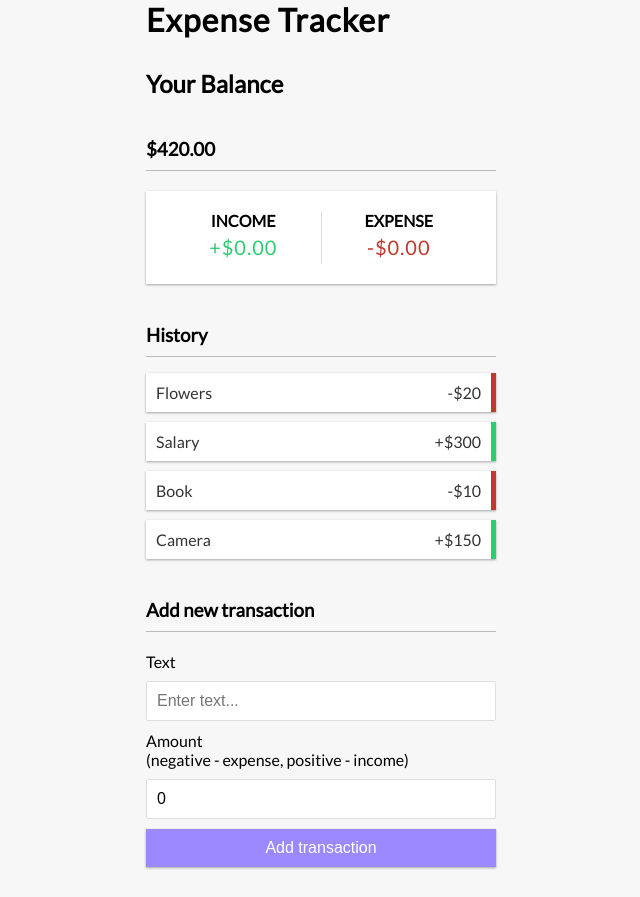
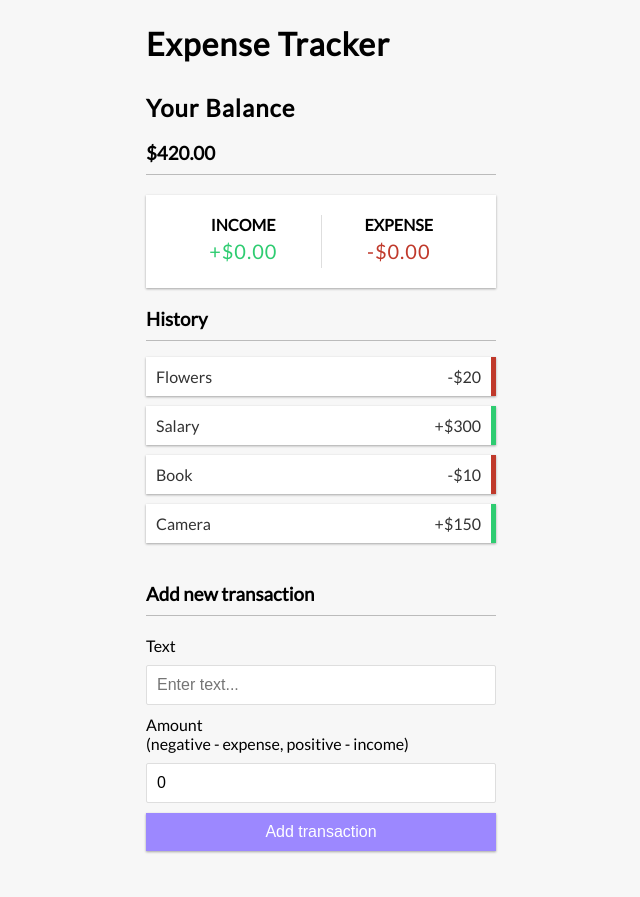
Before and after one commit to gerhynes/expense-tracker-react, a React (Create React App) app: page / in a window 1280 px wide. Shown: the whole page, without its empty margins (319-959 px from the left). Built offline with nearby package versions, Linux system fonts and the light colour scheme.

Commit message:
Tweak heading styles

```diff
--- a/src/App.css
+++ b/src/App.css
@@ -26,13 +26,18 @@ body {
 
 h1 {
   letter-spacing: 1px;
-  margin: 0;
+  margin: 1.5rem 0;
+}
+
+h2 {
+  letter-spacing: 1px;
+  margin: 0 0 1.25rem 0;
 }
 
 h3 {
   border-bottom: 1px solid #bbb;
   padding-bottom: 10px;
-  margin: 40px 0 10px;
+  margin: 0 0 10px 0;
 }
 
 h4 {
```
